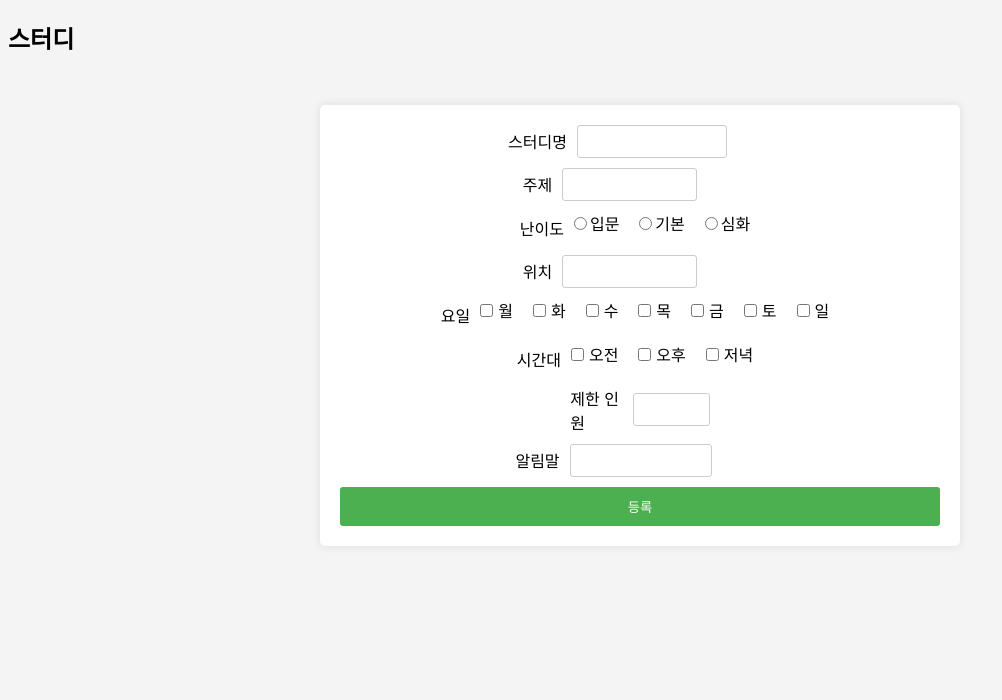
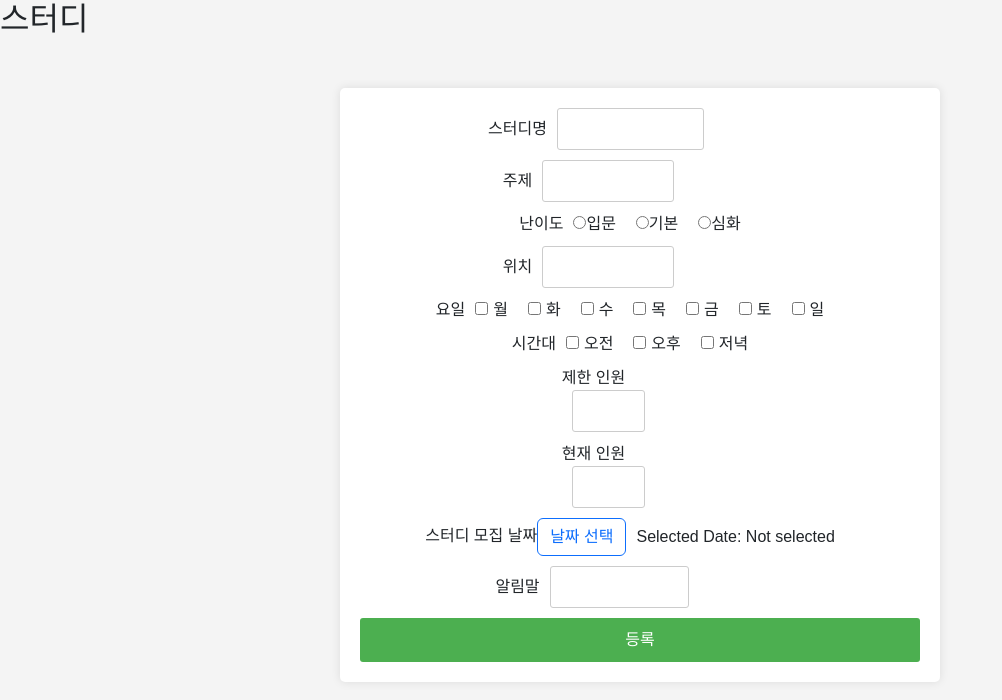
Before and after one commit to gwangcle-application/gwangcle-client, a React (Create React App) app: page /registration in a window 1280 px wide. Shown: the top 700 px of the page, without its empty margins (0-1002 px from the left). Built offline with nearby package versions, Linux system fonts and the light colour scheme.

Commit message:
feat : 스터디 모집 시작 날짜 선택 기능 추가 및 컴포넌트 분리

```diff
--- /dev/null
+++ b/src/components/dateSelectComponent.js
@@ -0,0 +1,108 @@
+import React, { useState, useRef} from 'react';
+import Button from 'react-bootstrap/Button';
+import Modal from 'react-bootstrap/Modal';
+import Select from "react-select";
+
+import 'bootstrap/dist/css/bootstrap.min.css';
+
+
+const today = new Date();
+
+function DateSelectPage({ onDateChange }) {
+    const [show, setShow] = useState(false);
+    const dayInputRef = useRef(null);
+    const timeInputRef = useRef(null);
+    const handleClose = () => setShow(false);
+    const handleShow = () => setShow(true);
+
+    const [date, setDate] = useState({
+        year: today.getFullYear(),
+        month: today.getMonth() + 1,
+        day: '',
+        time: ''
+    });
+
+    const defaultOptions = [
+        { value: date.month, label: date.month }
+    ];
+
+    let dayOptions = [];
+    const numberOfDays = 7;
+    for (let i = 1; i <= numberOfDays; i++) {
+        dayOptions.push({ value: today.getDate() + i, label: today.getDate() + i });
+    }
+
+    let timeOptions = [];
+    const numberOfTimes = 13;
+    for (let i = 1; i <= numberOfTimes; i++) {
+        timeOptions.push({ value: 8+i, label: (8+i) + '시 00분' });
+    }
+
+    const handleSubmit = () => {
+        onDateChange(date);
+        handleClose();
+    };
+
+    const onClearSelect = () => {
+        if (dayInputRef.current) {
+        	dayInputRef.current.clearValue();
+        }
+        if(timeInputRef.current) {
+            timeInputRef.current.clearValue();
+        }
+    }
+
+    return(
+        <div>
+            <Button className="btn" variant="outline-primary" onClick={handleShow}>날짜 선택</Button>
+            <Modal show={show} onHide={handleClose}>
+                <Modal.Header>
+                    <Modal.Title>스터디 모집날짜 선택</Modal.Title>
+                </Modal.Header>
+                <Modal.Body>
+                    <Select
+                        defaultValue={defaultOptions[0]}
+                        isDisabled={true}
+                    />
+                    <Select
+                        ref={dayInputRef}
+                        onChange={(day) => {
+                            if (day) {
+                                setDate((prevState) => ({...prevState, day: day.value}));
+                            } else {
+                                setDate((prevState) => ({...prevState, day: ''}));
+                            }
+                        }}
+                        options={dayOptions}
+                        placeholder="스터디 모집의 시작날을 선택해주세요."
+                    />
+                    <Select
+                        ref={timeInputRef}
+                        onChange={(time) => {
+                            if (time) {
+                                setDate((prevState) => ({...prevState, time: time.value}));
+                            } else {
+                                setDate((prevState) => ({...prevState, time: ''}));
+                            }
+                        }}
+                        options={timeOptions}
+                        placeholder="스터디 모집의 시작시간을 선택해주세요."
+                    />
+                </Modal.Body>
+                <Modal.Footer>
+                    <Button onClick={() => handleSubmit()}>
+                            제출
+                    </Button>
+                    <Button onClick={() => onClearSelect()}>
+                            초기화
+                    </Button>
+                    <Button className="btn_close" variant="secondary" onClick={handleClose}>
+                        닫기
+                    </Button>
+                </Modal.Footer>
+            </Modal>
+        </div>
+    )
+}
+
+export default DateSelectPage;
--- a/src/css/registeration.css
+++ b/src/css/registeration.css
@@ -22,7 +22,7 @@ body {
 
 .study-registration-form label {
   display: block;
-  margin-bottom: 10px;
+  margin-bottom: 10px auto;
 }
 
 .study-registration-form input[type="text"],
@@ -68,7 +68,6 @@ body {
   margin-right: 10px;
 }
 
-Copy code
 .study-registration-form label {
   display: inline-block;
   margin-bottom: 10px;
--- a/src/routes/Registration.js
+++ b/src/routes/Registration.js
@@ -1,6 +1,9 @@
-import { useState } from 'react';
-import  Axios from 'axios';
+import { useState, useEffect } from 'react';
+import Axios from 'axios';
+import DateSelectComponent from '../components/dateSelectComponent';
+import DifficultySelectComponent from '../components/difficultySelectComponent';
 import '../css/registeration.css';
+
 
 const weeksData = {
     0 : '월',
@@ -24,7 +27,7 @@ const difficultData = [
     [2, '심화', 'HARD']
 ];
 
-const StudyRegistrationForm = (props) => {
+const StudyRegistrationForm = () => {
     const [name, setName] = useState('');
     const [content, setContent] = useState('');
     const [difficulty, setDifficulty] = useState('');
@@ -32,7 +35,14 @@ const StudyRegistrationForm = (props) => {
     const [weeks, setWeeks] = useState([]);
     const [times, setTimes] = useState([]);
     const [capacity, setCapacity] = useState('');
+    const [current, setCurrent] = useState('');
+    const [selectedDate, setSelectedDate] = useState(new Date(NaN));
     const [mention, setMention] = useState('');
+
+    const handleDateChange = (newDate) => {
+        const selected = new Date(newDate.year, newDate.month-1, newDate.day, newDate.time);
+        setSelectedDate(selected);
+    };
 
     const handleSubmit = async (event) => {
         event.preventDefault();
@@ -44,6 +54,8 @@ const StudyRegistrationForm = (props) => {
             'weeks':weeks,
             'times':times,
             'capacity':capacity,
+            'current':current,
+            'selectedDate':selectedDate,
             'mention':mention
         };
 
@@ -80,7 +92,7 @@ const StudyRegistrationForm = (props) => {
                         onChange={(e) => setDifficulty(e.target.value)}
                     />
                     {label}
-                    </div>
+            </div>
                 ))}
             </label>
             <label>
@@ -124,6 +136,21 @@ const StudyRegistrationForm = (props) => {
                 <input type="number" name="limit" value={capacity} min='2' max='10' onChange={(e) => setCapacity(e.target.value)} />
             </label>
             <label>
+                현재 인원
+                <input type="number" name="current" value={capacity} min='1' max='10' onChange={(e) => setCurrent(e.target.value)} />
+            </label>
+            <label>
+                스터디 모집 날짜
+                <DateSelectComponent onDateChange={ handleDateChange } />
+                <div>
+                    Selected Date: {
+                        isNaN(selectedDate.getTime())
+                        ? 'Not selected'
+                        : `${selectedDate.toLocaleDateString()}일 ${selectedDate.getHours()}시 모집 시작`
+                    }
+                </div>
+            </label>
+            <label>
                 알림말
                 <input type="text" name="mention" value={mention} onChange={(e) => setMention(e.target.value)} />
             </label>
```
